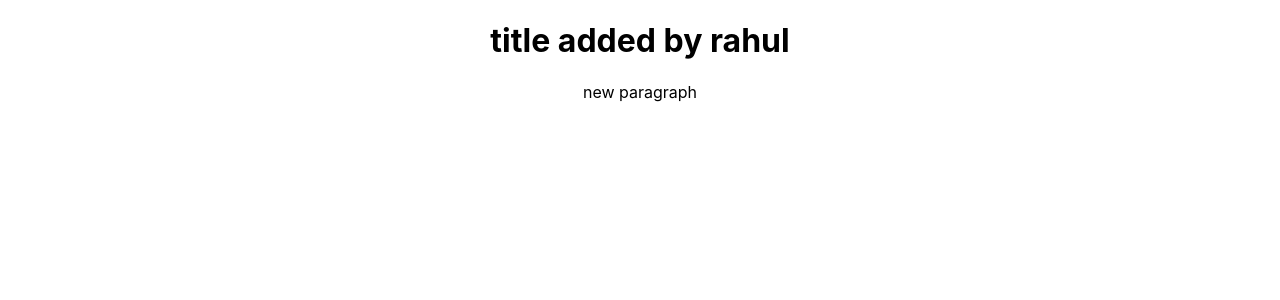
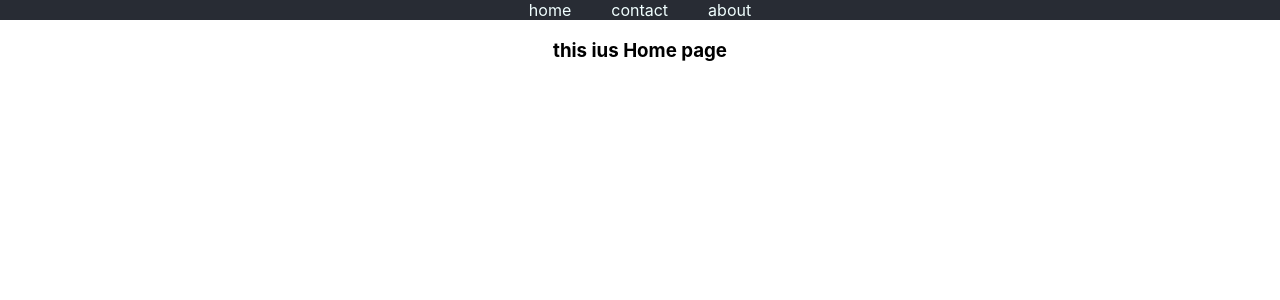
Before and after one commit to rahulchaudhary222/Batch010822, a React (Create React App) app: page / in a window 1280 px wide. Shown: the top 300 px of the page. Built offline with nearby package versions, Linux system fonts and the light colour scheme.

Commit message:
added react router

```diff
--- a/package.json
+++ b/package.json
@@ -8,6 +8,7 @@
     "@testing-library/user-event": "^13.5.0",
     "react": "^18.2.0",
     "react-dom": "^18.2.0",
+    "react-router-dom": "^6.4.1",
     "react-scripts": "5.0.1",
     "web-vitals": "^2.1.4"
   },
--- a/src/App.css
+++ b/src/App.css
@@ -36,3 +36,11 @@
     transform: rotate(360deg);
   }
 }
+.navBar {
+  background-color: #282c34;
+}
+.navBar span {
+  margin: 20px;
+  color: azure;
+  cursor: pointer;
+}
--- a/src/App.js
+++ b/src/App.js
@@ -1,13 +1,42 @@
 import logo from "./logo.svg";
 import "./App.css";
-
+import { Route, Routes } from "react-router-dom";
+import Home from "./components/home/home";
+import About from "./components/about/about";
+import Contact from "./components/contact/conatct";
+import { useNavigate } from "react-router-dom";
 function App() {
+  const navigate = useNavigate();
   return (
     <div className="App">
-
-      <h1>title added by rahul</h1>
-      <p>new paragraph</p>
-
+      <div className="navBar">
+        <span
+          onClick={() => {
+            navigate("/");
+          }}
+        >
+          home
+        </span>
+        <span
+          onClick={() => {
+            navigate("/contact");
+          }}
+        >
+          contact
+        </span>
+        <span
+          onClick={() => {
+            navigate("/about");
+          }}
+        >
+          about
+        </span>
+      </div>
+      <Routes>
+        <Route path="/" element={<Home />}></Route>
+        <Route path="/about" element={<About />}></Route>
+        <Route path="/contact" element={<Contact />}></Route>
+      </Routes>
     </div>
   );
 }
--- /dev/null
+++ b/src/components/about/about.js
@@ -0,0 +1,10 @@
+import React from "react";
+
+const About = () => {
+  return (
+    <div>
+      <h3>this is About page</h3>
+    </div>
+  );
+};
+export default About;
--- /dev/null
+++ b/src/components/contact/conatct.js
@@ -0,0 +1,10 @@
+import React from "react";
+
+const Contact = () => {
+  return (
+    <div>
+      <h3>this ius contact page</h3>
+    </div>
+  );
+};
+export default Contact;
--- /dev/null
+++ b/src/components/home/home.js
@@ -0,0 +1,10 @@
+import React from "react";
+
+const Home = () => {
+  return (
+    <div>
+      <h3>this ius Home page</h3>
+    </div>
+  );
+};
+export default Home;
--- a/src/index.js
+++ b/src/index.js
@@ -1,13 +1,16 @@
-import React from 'react';
-import ReactDOM from 'react-dom/client';
-import './index.css';
-import App from './App';
-import reportWebVitals from './reportWebVitals';
+import React from "react";
+import ReactDOM from "react-dom/client";
+import "./index.css";
+import App from "./App";
+import reportWebVitals from "./reportWebVitals";
+import { BrowserRouter } from "react-router-dom";
 
-const root = ReactDOM.createRoot(document.getElementById('root'));
+const root = ReactDOM.createRoot(document.getElementById("root"));
 root.render(
   <React.StrictMode>
-    <App />
+    <BrowserRouter>
+      <App />
+    </BrowserRouter>
   </React.StrictMode>
 );
 
```
Also changed, not shown: src/components/about/about.css (added), src/components/contact/contact.css (added), 1 other file (tests, documents, lock files or other folders).
